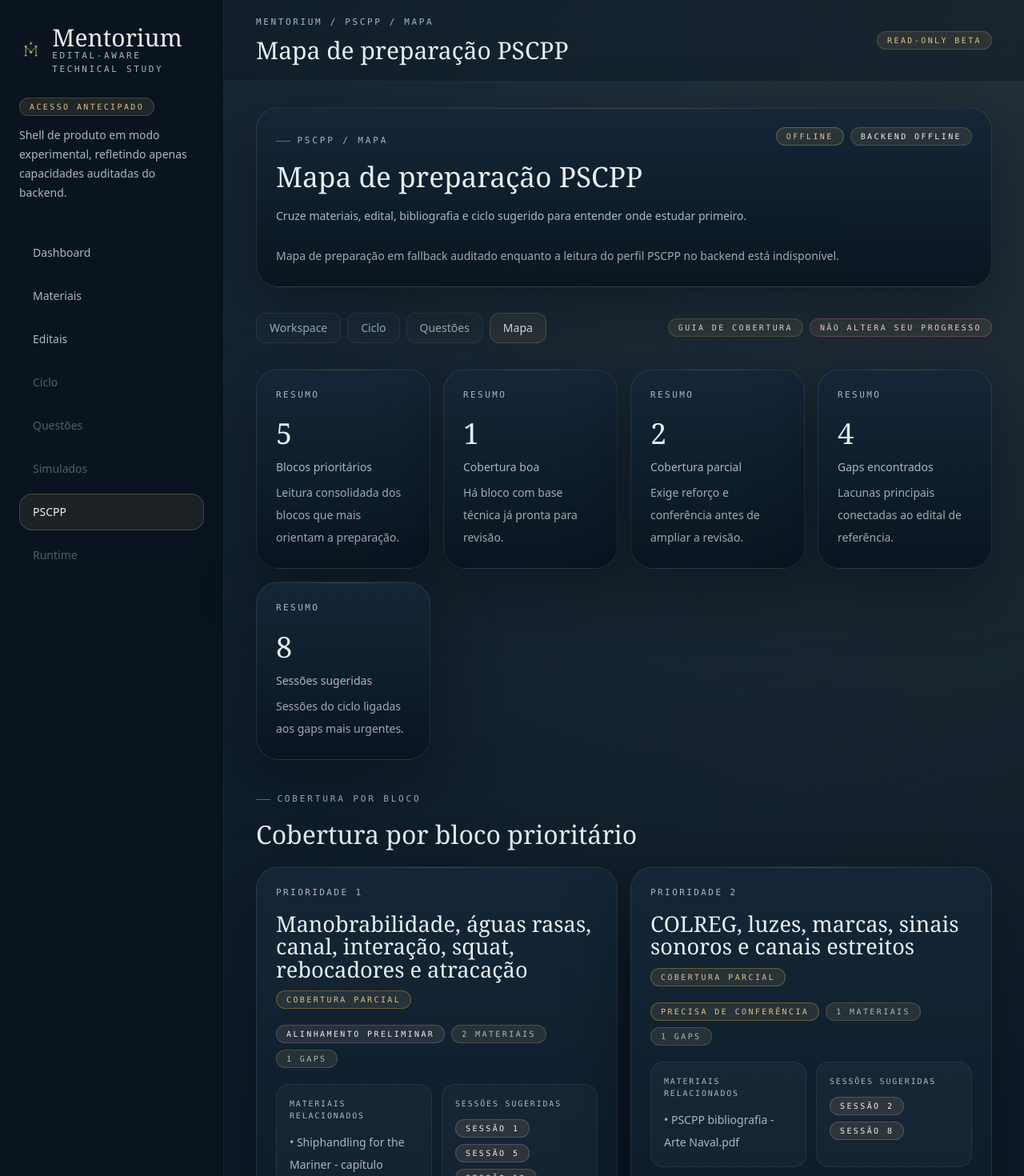
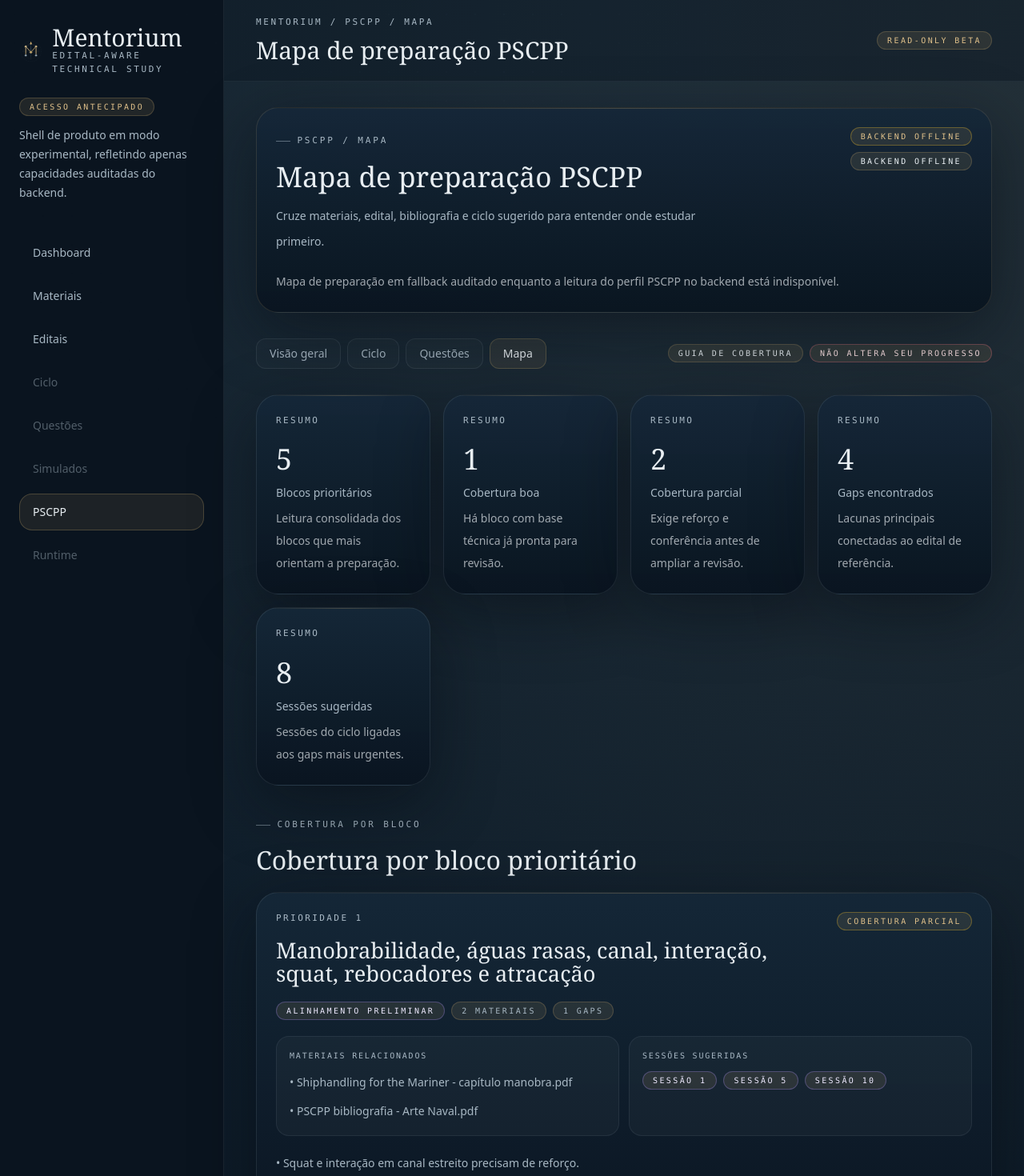
Before and after one commit to vanderjunior/strateegia, a Next.js app in the folder frontend/: page /pscpp/mapa in a window 1280 px wide. Shown: the top 1470 px of the page at 80% size. Built offline with nearby package versions, Linux system fonts and the light colour scheme; no server answers.

Commit message:
A QA pass tightened the PSCPP workspace and crosswalk without changing scope.

```diff
--- a/frontend/components/layout/AppShell.tsx
+++ b/frontend/components/layout/AppShell.tsx
@@ -42,7 +42,7 @@ function headerCopy(pathname: string) {
   if (pathname.startsWith("/pscpp/questoes")) {
     return {
       eyebrow: "mentorium / pscpp / questoes",
-      title: "Orientacao de questoes PSCPP"
+      title: "Orientação de questões PSCPP"
     };
   }
   if (pathname.startsWith("/pscpp/mapa")) {
@@ -54,7 +54,7 @@ function headerCopy(pathname: string) {
   if (pathname.startsWith("/pscpp")) {
     return {
       eyebrow: "mentorium / pscpp",
-      title: "Workspace PSCPP / Praticagem"
+      title: "Visão geral PSCPP / Praticagem"
     };
   }
   return {
--- a/frontend/components/ui/badge.tsx
+++ b/frontend/components/ui/badge.tsx
@@ -7,7 +7,7 @@ export function Badge({
 }: PropsWithChildren<HTMLAttributes<HTMLSpanElement>>) {
   return (
     <span
-      className={`inline-flex max-w-full items-center justify-center rounded-full border border-[rgba(201,169,110,0.24)] bg-[rgba(201,169,110,0.12)] px-3 py-1 text-center font-mono text-[10px] uppercase leading-[1.3] tracking-[0.24em] text-gold2 ${className}`}
+      className={`inline-flex max-w-full items-center justify-center rounded-full border border-[rgba(201,169,110,0.24)] bg-[rgba(201,169,110,0.12)] px-3 py-1 text-center font-mono text-[10px] uppercase leading-[1.3] tracking-[0.24em] whitespace-normal break-words text-gold2 ${className}`}
       {...props}
     >
       {children}
--- a/frontend/components/workspace/PscppCrosswalkClient.tsx
+++ b/frontend/components/workspace/PscppCrosswalkClient.tsx
@@ -63,15 +63,17 @@ export function PscppCrosswalkClient() {
           <div className="section-kicker">cobertura por bloco</div>
           <h2 className="mt-3 font-serif text-[2rem] text-ink">Cobertura por bloco prioritário</h2>
         </div>
-        <div className="grid gap-4 xl:grid-cols-2">
+        <div className="grid gap-4 2xl:grid-cols-2">
           {viewModel.blocks.map((block) => (
             <Card key={block.id} className="h-full">
               <div className="flex flex-wrap items-start justify-between gap-3">
-                <div className="min-w-0 max-w-3xl">
+                <div className="min-w-0 flex-1">
                   <div className="font-mono text-[11px] uppercase tracking-[0.22em] text-silver">
                     prioridade {block.priorityNumber}
                   </div>
-                  <CardTitle className="mt-4 text-[1.7rem] leading-[1.04]">{block.title}</CardTitle>
+                  <CardTitle className="mt-4 break-words text-[1.45rem] leading-[1.08] sm:text-[1.6rem] xl:text-[1.7rem]">
+                    {block.title}
+                  </CardTitle>
                 </div>
                 <Badge className={productStatusClass(block.coverageLabel)}>{block.coverageLabel}</Badge>
               </div>
@@ -86,22 +88,30 @@ export function PscppCrosswalkClient() {
                 </Badge>
               </div>
 
-              <div className="mt-5 grid gap-3 md:grid-cols-2">
-                <div className="rounded-2xl border border-[rgba(168,184,196,0.10)] bg-[rgba(255,255,255,0.03)] p-4">
+              <div className="mt-5 grid gap-3 xl:grid-cols-2">
+                <div className="min-w-0 rounded-2xl border border-[rgba(168,184,196,0.10)] bg-[rgba(255,255,255,0.03)] p-4">
                   <div className="font-mono text-[10px] uppercase tracking-[0.18em] text-silver">
                     materiais relacionados
                   </div>
                   <ul className="mt-3 space-y-2 text-sm leading-7 text-silver">
                     {block.relatedMaterials.length ? (
                       block.relatedMaterials.map((item) => (
-                        <li key={item.id}>• {item.title}</li>
+                        <li key={item.id}>
+                          •{" "}
+                          <Link
+                            href={item.linkHref}
+                            className="break-words text-silver transition hover:text-ink"
+                          >
+                            {item.title}
+                          </Link>
+                        </li>
                       ))
                     ) : (
                       <li>• Nenhum material relacionado com cobertura suficiente.</li>
                     )}
                   </ul>
                 </div>
-                <div className="rounded-2xl border border-[rgba(168,184,196,0.10)] bg-[rgba(255,255,255,0.03)] p-4">
+                <div className="min-w-0 rounded-2xl border border-[rgba(168,184,196,0.10)] bg-[rgba(255,255,255,0.03)] p-4">
                   <div className="font-mono text-[10px] uppercase tracking-[0.18em] text-silver">
                     sessões sugeridas
                   </div>
@@ -131,7 +141,7 @@ export function PscppCrosswalkClient() {
 
               <div className="mt-6 flex flex-wrap gap-3">
                 <WorkspaceLink href="/materials">Ver materiais</WorkspaceLink>
-                <WorkspaceLink href="/editais/edital-pscpp-referencia">Ver edital</WorkspaceLink>
+                <WorkspaceLink href="/editais/edital-pscpp-referencia">Ver edital de referência</WorkspaceLink>
                 <WorkspaceLink href="/pscpp/ciclo">Ver ciclo</WorkspaceLink>
                 <WorkspaceLink href="/pscpp/questoes">Ver questões PSCPP</WorkspaceLink>
               </div>
@@ -140,7 +150,7 @@ export function PscppCrosswalkClient() {
         </div>
       </section>
 
-      <section className="grid gap-4 xl:grid-cols-[0.95fr_1.05fr]">
+      <section className="grid gap-4 2xl:grid-cols-[0.95fr_1.05fr]">
         <Card className="h-full">
           <div className="section-kicker">gaps principais</div>
           <CardTitle className="mt-5 text-[1.9rem] leading-[1.02]">Gaps encontrados</CardTitle>
@@ -151,8 +161,8 @@ export function PscppCrosswalkClient() {
                 className="rounded-2xl border border-[rgba(168,184,196,0.10)] bg-[rgba(255,255,255,0.03)] p-4"
               >
                 <div className="flex flex-wrap items-start justify-between gap-3">
-                  <div className="min-w-0 max-w-2xl">
-                    <p className="text-sm text-ink">{gap.title}</p>
+                  <div className="min-w-0 flex-1">
+                    <p className="break-words text-sm text-ink">{gap.title}</p>
                     <p className="mt-2 text-sm leading-7 text-silver">{gap.affectedBlockTitle}</p>
                   </div>
                   <Badge className={productStatusClass(gap.reviewState)}>{gap.reviewState}</Badge>
@@ -183,7 +193,7 @@ export function PscppCrosswalkClient() {
                 className="rounded-2xl border border-[rgba(168,184,196,0.10)] bg-[rgba(255,255,255,0.03)] p-4"
               >
                 <div className="flex flex-wrap items-start justify-between gap-3">
-                  <div className="min-w-0 max-w-2xl">
+                  <div className="min-w-0 flex-1">
                     <p className="break-words text-sm text-ink">{item.material.title}</p>
                     <p className="mt-2 text-sm leading-7 text-silver">{item.blockTitle}</p>
                   </div>
@@ -219,9 +229,9 @@ export function PscppCrosswalkClient() {
         </Card>
       </section>
 
-      <section className="grid gap-4 xl:grid-cols-[0.9fr_1.1fr]">
+      <section className="grid gap-4 2xl:grid-cols-[0.9fr_1.1fr]">
         <Card className="h-full">
-          <div className="section-kicker">conexao com o ciclo</div>
+          <div className="section-kicker">conexão com o ciclo</div>
           <CardTitle className="mt-5 text-[1.9rem] leading-[1.02]">Sessões sugeridas para reforço</CardTitle>
           <div className="mt-5 flex flex-wrap gap-2">
             <Badge className={productStatusClass("Sugestão flexível")}>Sugestão flexível</Badge>
@@ -240,14 +250,14 @@ export function PscppCrosswalkClient() {
         <Card className="h-full">
           <div className="section-kicker">preview do ciclo</div>
           <CardTitle className="mt-5 text-[1.9rem] leading-[1.02]">Sessões destacadas</CardTitle>
-          <div className="mt-5 grid gap-3 md:grid-cols-2">
+          <div className="mt-5 grid gap-3 lg:grid-cols-2">
             {viewModel.highlightedSessions.map((session) => (
               <div
                 key={session.id}
                 className="rounded-2xl border border-[rgba(168,184,196,0.10)] bg-[rgba(255,255,255,0.03)] p-4"
               >
                 <div className="flex flex-wrap items-start justify-between gap-3">
-                  <div className="min-w-0">
+                  <div className="min-w-0 flex-1">
                     <div className="font-mono text-[10px] uppercase tracking-[0.18em] text-silver">
                       {session.label}
                     </div>
--- a/frontend/components/workspace/PscppCycleClient.tsx
+++ b/frontend/components/workspace/PscppCycleClient.tsx
@@ -110,7 +110,7 @@ export function PscppCycleClient() {
         </Card>
 
         <Card className="h-full">
-          <div className="section-kicker">rotacao</div>
+          <div className="section-kicker">rotação</div>
           <CardTitle className="mt-5 text-[1.9rem] leading-[1.02]">Rotação de 12 sessões</CardTitle>
           <div className="mt-5 grid gap-3 md:grid-cols-2">
             {viewModel.rotation.map((item) => (
@@ -119,7 +119,7 @@ export function PscppCycleClient() {
                 className="rounded-2xl border border-[rgba(168,184,196,0.10)] bg-[rgba(255,255,255,0.03)] p-4"
               >
                 <div className="font-mono text-[10px] uppercase tracking-[0.18em] text-silver">
-                  sessao {item.index}
+                  sessão {item.index}
                 </div>
                 <p className="mt-3 text-sm text-ink">{item.title}</p>
                 <p className="mt-2 text-sm leading-7 text-silver">{item.detail}</p>
--- a/frontend/components/workspace/PscppQuestionsClient.tsx
+++ b/frontend/components/workspace/PscppQuestionsClient.tsx
@@ -101,8 +101,8 @@ export function PscppQuestionsClient() {
       </section>
 
       <section className="grid gap-4 xl:grid-cols-2">
-        <GuidanceList title="Regras de ancoragem" eyebrow="fonte obrigatoria" items={viewModel.sourceRules} />
-        <GuidanceList title="Revisão humana e cautelas" eyebrow="revisao" items={viewModel.reviewRules} />
+        <GuidanceList title="Regras de ancoragem" eyebrow="fonte obrigatória" items={viewModel.sourceRules} />
+        <GuidanceList title="Revisão humana e cautelas" eyebrow="revisão" items={viewModel.reviewRules} />
       </section>
     </div>
   );
--- a/frontend/components/workspace/PscppShared.tsx
+++ b/frontend/components/workspace/PscppShared.tsx
@@ -4,7 +4,7 @@ import Link from "next/link";
 import { usePathname } from "next/navigation";
 
 const pscppNavItems = [
-  { href: "/pscpp", label: "Workspace" },
+  { href: "/pscpp", label: "Visão geral" },
   { href: "/pscpp/ciclo", label: "Ciclo" },
   { href: "/pscpp/questoes", label: "Questões" },
   { href: "/pscpp/mapa", label: "Mapa" }
--- a/frontend/lib/adapters/capabilities.ts
+++ b/frontend/lib/adapters/capabilities.ts
@@ -28,13 +28,13 @@ export function capabilityStatusBadgeClass(status: CapabilityStatus): string {
 export function sourceLabel(source: ApiSource): string {
   switch (source) {
     case "backend":
-      return "backend";
+      return "Backend disponível";
     case "offline":
-      return "offline";
+      return "Backend offline";
     case "unsupported":
-      return "unsupported";
+      return "Painel em validação";
     default:
-      return "mock";
+      return "Dados de demonstração";
   }
 }
 
--- a/frontend/lib/adapters/pscpp-crosswalk.ts
+++ b/frontend/lib/adapters/pscpp-crosswalk.ts
@@ -40,7 +40,7 @@ export async function loadPscppCrosswalkViewModel(): Promise<PscppCrosswalkViewM
       ...fallback,
       connection: sourceConnection(
         "backend",
-        "Guia de cobertura",
+        "Backend disponível",
         "Perfil PSCPP confirmado via backend. O mapa continua como orientação somente leitura a partir de dados auditados.",
         "connected"
       )
--- a/frontend/lib/adapters/pscpp.ts
+++ b/frontend/lib/adapters/pscpp.ts
@@ -36,7 +36,7 @@ function buildWorkspaceFromProfile(profile: BackendExamProfile): PscppWorkspaceV
     ...pscppWorkspaceViewModelMock,
     connection: sourceConnection(
       "backend",
-      "Perfil lido do backend",
+      "Backend disponível",
       "Perfil PSCPP confirmado via backend. Ciclo sugerido e orientação de questões permanecem em guia auditado somente leitura.",
       "connected"
     ),
@@ -55,7 +55,7 @@ function buildCycleView(source: ApiSource): PscppCycleViewModel {
       ...pscppCycleViewModelMock,
       connection: sourceConnection(
         "backend",
-        "Guia PSCPP auditado",
+        "Backend disponível",
         "A leitura do perfil veio do backend, mas o ciclo continua guidance-only, sem agenda automática ou alteração de progresso.",
         "connected"
       )
@@ -98,7 +98,7 @@ function buildQuestionsView(source: ApiSource): PscppQuestionsViewModel {
       ...pscppQuestionsViewModelMock,
       connection: sourceConnection(
         "backend",
-        "Orientação por perfil",
+        "Backend disponível",
         "O perfil PSCPP foi confirmado no backend. Esta tela continua guidance-only para questões candidatas e revisão.",
         "connected"
       )
--- a/frontend/lib/mock/mentorium-demo-data.ts
+++ b/frontend/lib/mock/mentorium-demo-data.ts
@@ -583,8 +583,8 @@ export const pscppWorkspaceViewModelMock: PscppWorkspaceViewModel = {
   connection: {
     state: "mock",
     source: "mock",
-    title: "Guia auditado",
-    detail: "Perfil PSCPP, ciclo e orientacao de questoes exibidos por fallback auditado enquanto a leitura do perfil no backend nao e confirmada."
+    title: "Dados de demonstração",
+    detail: "Perfil PSCPP, ciclo e orientação de questões exibidos por fallback auditado enquanto a leitura do perfil no backend não é confirmada."
   },
   summary: [
     {
@@ -629,8 +629,8 @@ export const pscppCycleViewModelMock: PscppCycleViewModel = {
   connection: {
     state: "mock",
     source: "mock",
-    title: "Sugestao flexivel",
-    detail: "O ciclo PSCPP e guidance-only: nao cria agenda automaticamente e nao altera progresso."
+    title: "Dados de demonstração",
+    detail: "O ciclo PSCPP é guidance-only: não cria agenda automaticamente e não altera progresso."
   },
   summary: [
     {
@@ -643,11 +643,11 @@ export const pscppCycleViewModelMock: PscppCycleViewModel = {
       id: "pscpp-cycle-baseline",
       label: "Base semanal",
       value: "24h",
-      detail: "Distribuicao de referencia, nunca obrigatoria."
+      detail: "Distribuição de referência, nunca obrigatória."
     },
     {
       id: "pscpp-cycle-rotation",
-      label: "Rotacao",
+      label: "Rotação",
       value: "12 sessões",
       detail: "Revezamento entre manobra, COLREG, navegação e revisão."
     },
@@ -672,19 +672,19 @@ export const pscppQuestionsViewModelMock: PscppQuestionsViewModel = {
   connection: {
     state: "mock",
     source: "mock",
-    title: "Orientacao de questoes",
-    detail: "Regras de estilo e revisao exibidas por fallback auditado; nao ha geracao automatica final nesta tela."
+    title: "Dados de demonstração",
+    detail: "Regras de estilo e revisão exibidas por fallback auditado; não há geração automática final nesta tela."
   },
   summary: [
     {
       id: "pscpp-questions-source",
-      label: "Fonte obrigatoria",
+      label: "Fonte obrigatória",
       value: "Bibliografia visível",
       detail: "Questões candidatas precisam de âncora clara em fonte ou edital."
     },
     {
       id: "pscpp-questions-review",
-      label: "Revisao",
+      label: "Revisão",
       value: "Necessária",
       detail: "Não tratar questão candidata como finalizada."
     },
@@ -958,7 +958,7 @@ export const pscppCrosswalkViewModelMock: PscppCrosswalkViewModel = {
   connection: {
     state: "mock",
     source: "mock",
-    title: "Guia de cobertura",
+    title: "Dados de demonstração",
     detail: "Mapa PSCPP montado por fallback auditado a partir de materiais, edital, gaps e ciclo sugerido."
   },
   summary: [
```
